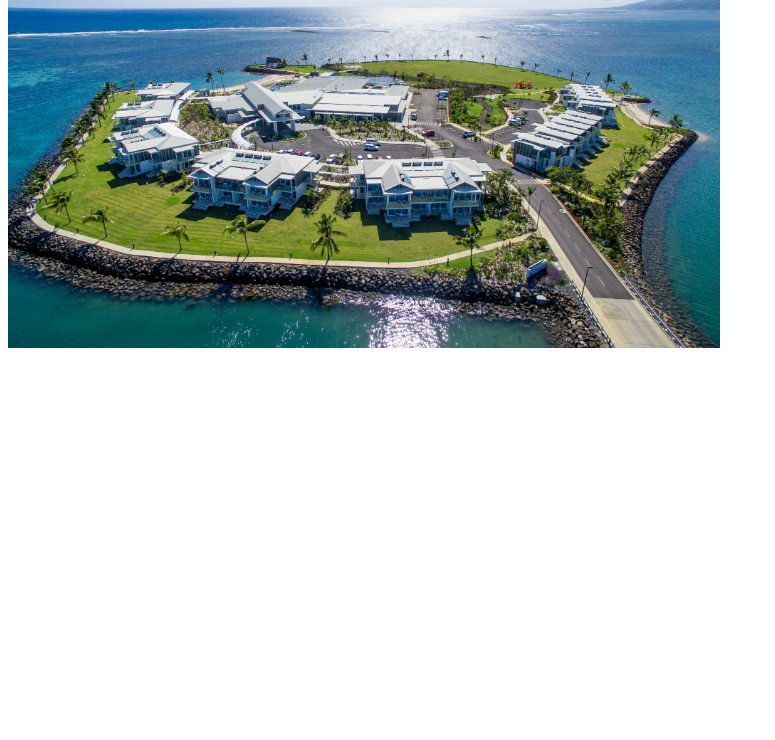
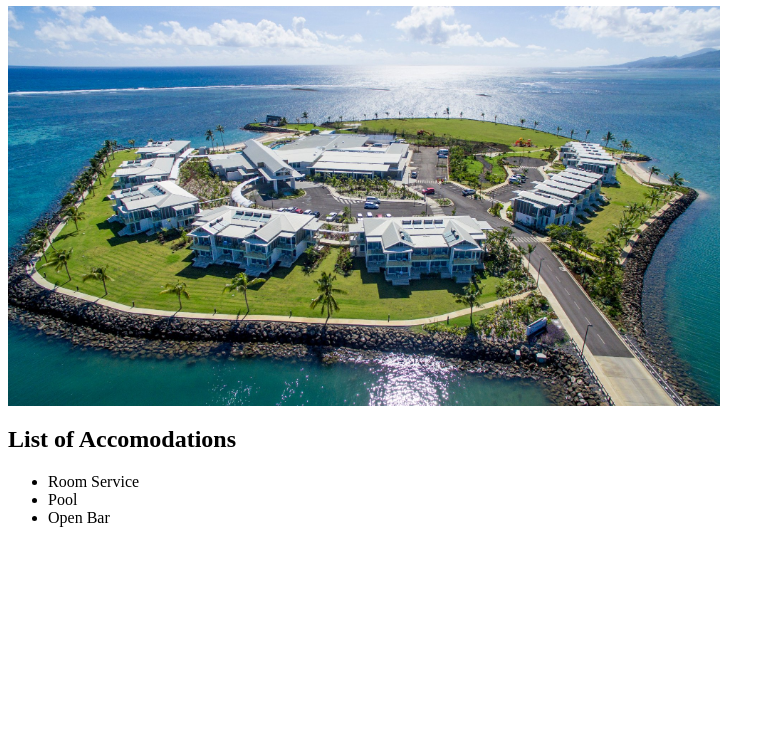
Before and after one commit to PanatdaCatlin/resort-website, a plain HTML site: page accomodations.html in a window 1280 px wide. Shown: the part 60-800 px from the top of the page, without its empty margins (0-775 px from the left). Drawn offline with Linux system fonts and the light colour scheme.

Commit message:
added links to home page

```diff
--- a/accomodations.html
+++ b/accomodations.html
@@ -4,6 +4,13 @@
     <title>Accomodations</title>
   </head>
   <body>
-    <img src="img/picture-0.jpg" alt="fancy picture" height=400 width=auto>
+    <h1>Accomodations</h1>
+    <a href="index.html"><img src="img/picture-0.jpg" alt="fancy picture" height=400 width=auto></a>
+    <h2>List of Accomodations</h2>
+    <ul>
+      <li>Room Service</li>
+      <li>Pool</li>
+      <li>Open Bar</li>
+    </ul>
   </body>
 </html>
```
Also changed, not shown: activities.html (+8 -1 lines), contact-information.html (+2 -1 lines), pictures.html (+2 -1 lines), travel-arrangements.html (+2 -1 lines).
